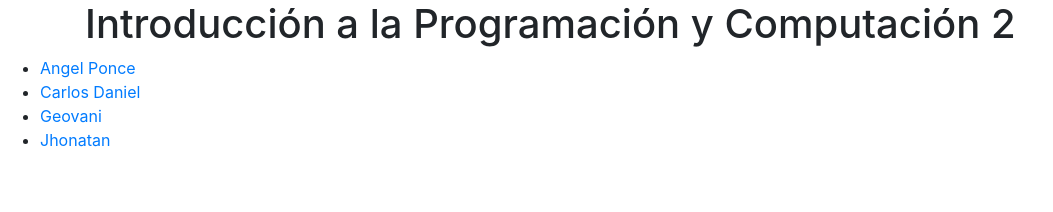
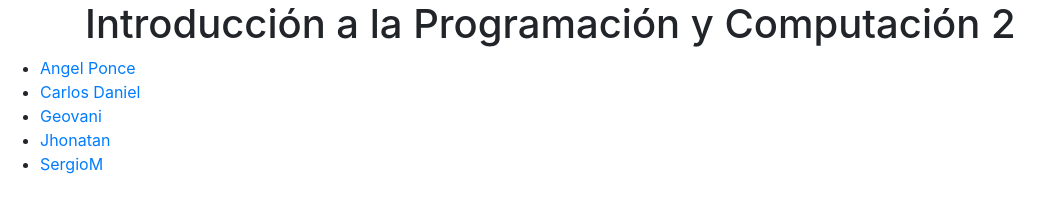
Before and after one commit to yovafree/taller-git, a plain HTML site: page index.html in a window 1280 px wide. Shown: the whole page, without its empty margins (0-1053 px from the left). Drawn offline with nearby package versions, Linux system fonts and the light colour scheme.

Commit message:
add new page

```diff
--- a/index.html
+++ b/index.html
@@ -13,6 +13,7 @@
             <li><a href="carlos-dubon.html">Carlos Daniel</a></li>
             <li><a href="geovani.html">Geovani</a></li>
             <li><a href="jhonatan.html">Jhonatan</a></li>
+            <li><a href="Sergio.html">SergioM</a></li>
         </ul>
     </body>
 </html>
```
